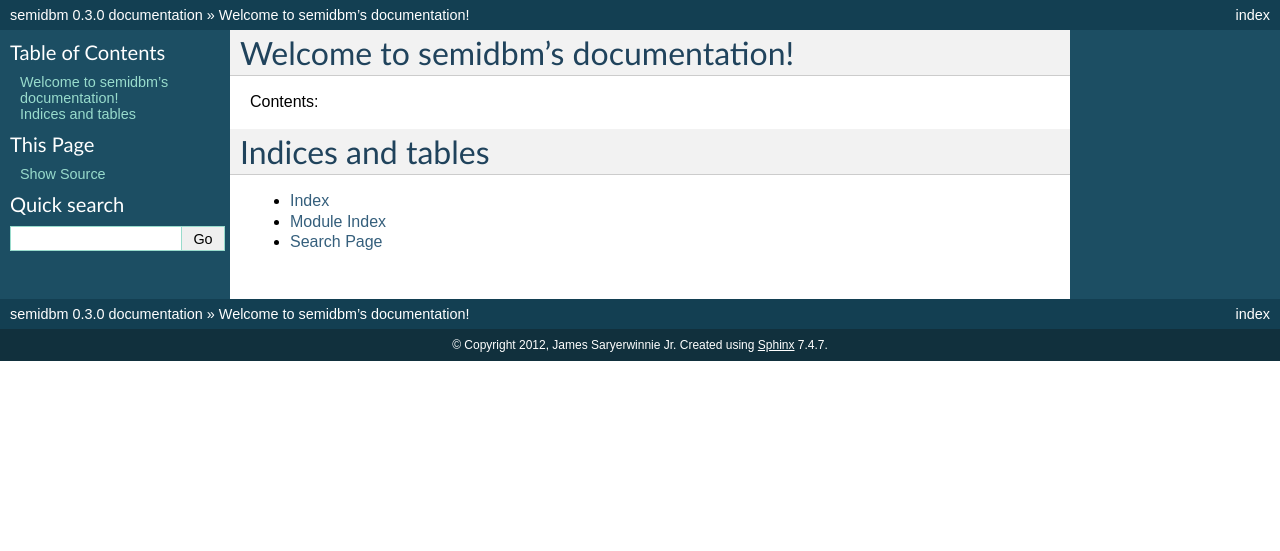
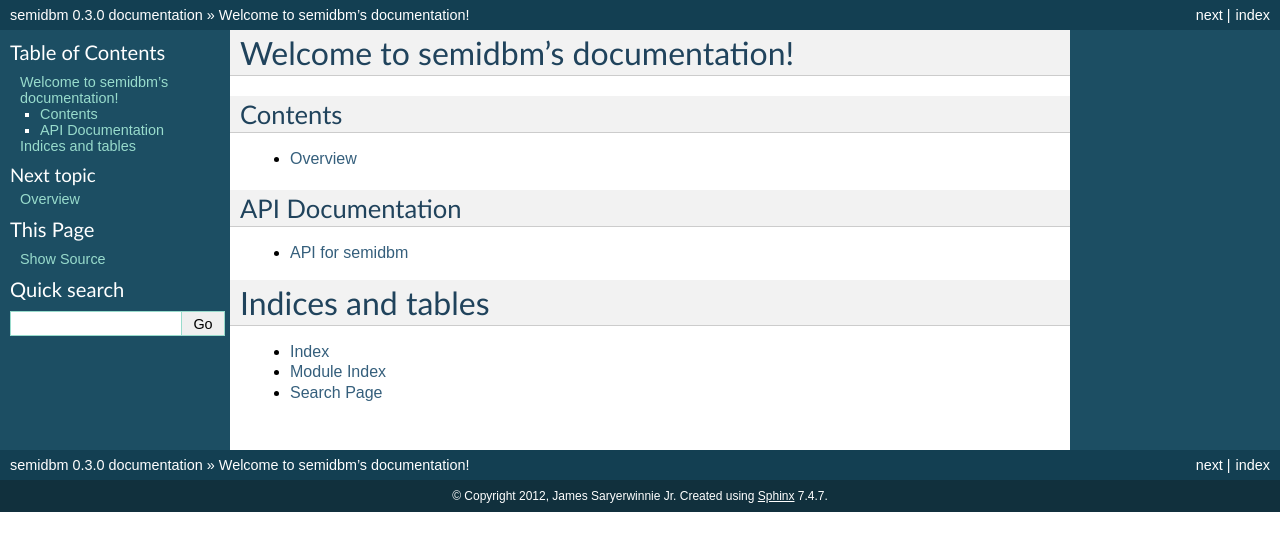
Before and after one commit to jamesls/semidbm, a Sphinx documentation site: the page built from docs/index.rst, in a window 1280 px wide. Shown: the top 551 px of the page. Built offline with Sphinx 7.4.7, drawn with Linux system fonts in a browser that asks for light colours.

Commit message:
Add an api and overview docs skeleton
Still fleshing out the structure content coming soon.

```diff
--- a/docs/conf.py
+++ b/docs/conf.py
@@ -16,7 +16,7 @@
 # If extensions (or modules to document with autodoc) are in another directory,
 # add these directories to sys.path here. If the directory is relative to the
 # documentation root, use os.path.abspath to make it absolute, like shown here.
-#sys.path.insert(0, os.path.abspath('.'))
+sys.path.insert(0, os.path.dirname(os.path.abspath(__file__)))
 
 # -- General configuration -----------------------------------------------------
 
--- a/docs/index.rst
+++ b/docs/index.rst
@@ -6,11 +6,22 @@
 Welcome to semidbm's documentation!
 ===================================
 
-Contents:
+Contents
+--------
 
 .. toctree::
-   :maxdepth: 2
+    :maxdepth: 2
 
+    overview
+
+
+API Documentation
+-----------------
+
+.. toctree::
+    :maxdepth: 2
+
+    api_semidbm
 
 
 Indices and tables
--- /dev/null
+++ b/docs/overview.rst
@@ -0,0 +1,3 @@
+========
+Overview
+========
```
Also changed, not shown: docs/api_semidbm.rst (added, +9 -0 lines).
